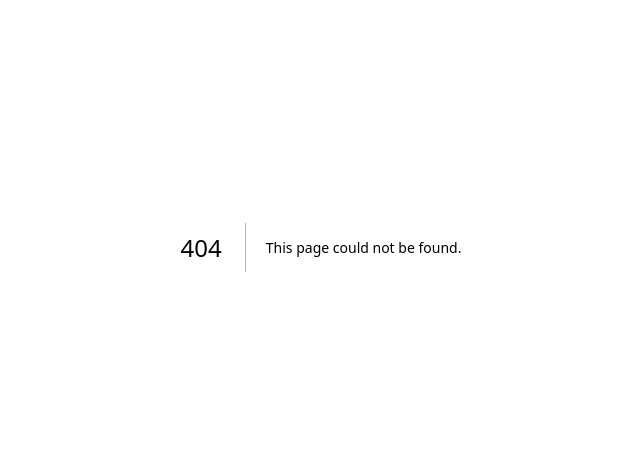
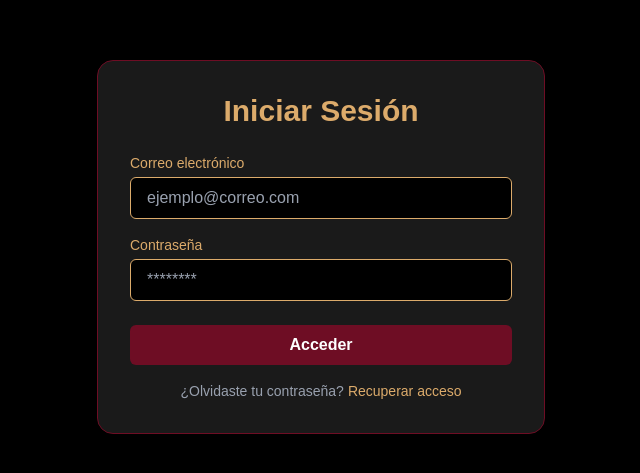
Before and after one commit to AlvaroCoder/dashboard-notaria-frontend, a Next.js app: page /login in a window 1280 px wide. Before the commit this address had no page. Shown: the part 153-626 px from the top of the page, without its empty margins (319-959 px from the left). Built offline with nearby package versions, Linux system fonts and the light colour scheme.

Commit message:
cambio en la pagina de dashboard

```diff
--- /dev/null
+++ b/src/app/dashboard/page.js
@@ -0,0 +1,7 @@
+import React from 'react'
+
+export default function Page() {
+  return (
+    <div>Page</div>
+  )
+};
--- a/src/app/layout.js
+++ b/src/app/layout.js
@@ -12,7 +12,7 @@ const geistMono = Geist_Mono({
 });
 
 export const metadata = {
-  title: "Create Next App",
+  title: "Dashboard notaria",
   description: "Generated by create next app",
 };
 
--- /dev/null
+++ b/src/app/login/page.js
@@ -0,0 +1,10 @@
+import { LoginForm } from '@/components/Forms'
+import React from 'react'
+
+export default function Page() {
+  return (
+    <div>
+      <LoginForm/>
+    </div>
+  )
+};
--- a/src/app/page.js
+++ b/src/app/page.js
@@ -2,102 +2,8 @@ import Image from "next/image";
 
 export default function Home() {
   return (
-    <div className="grid grid-rows-[20px_1fr_20px] items-center justify-items-center min-h-screen p-8 pb-20 gap-16 sm:p-20 font-[family-name:var(--font-geist-sans)]">
-      <main className="flex flex-col gap-[32px] row-start-2 items-center sm:items-start">
-        <Image
-          className="dark:invert"
-          src="/next.svg"
-          alt="Next.js logo"
-          width={180}
-          height={38}
-          priority
-        />
-        <ol className="list-inside list-decimal text-sm/6 text-center sm:text-left font-[family-name:var(--font-geist-mono)]">
-          <li className="mb-2 tracking-[-.01em]">
-            Get started by editing{" "}
-            <code className="bg-black/[.05] dark:bg-white/[.06] px-1 py-0.5 rounded font-[family-name:var(--font-geist-mono)] font-semibold">
-              src/app/page.js
-            </code>
-            .
-          </li>
-          <li className="tracking-[-.01em]">
-            Save and see your changes instantly.
-          </li>
-        </ol>
-
-        <div className="flex gap-4 items-center flex-col sm:flex-row">
-          <a
-            className="rounded-full border border-solid border-transparent transition-colors flex items-center justify-center bg-foreground text-background gap-2 hover:bg-[#383838] dark:hover:bg-[#ccc] font-medium text-sm sm:text-base h-10 sm:h-12 px-4 sm:px-5 sm:w-auto"
-            href="https://vercel.com/new?utm_source=create-next-app&utm_medium=appdir-template-tw&utm_campaign=create-next-app"
-            target="_blank"
-            rel="noopener noreferrer"
-          >
-            <Image
-              className="dark:invert"
-              src="/vercel.svg"
-              alt="Vercel logomark"
-              width={20}
-              height={20}
-            />
-            Deploy now
-          </a>
-          <a
-            className="rounded-full border border-solid border-black/[.08] dark:border-white/[.145] transition-colors flex items-center justify-center hover:bg-[#f2f2f2] dark:hover:bg-[#1a1a1a] hover:border-transparent font-medium text-sm sm:text-base h-10 sm:h-12 px-4 sm:px-5 w-full sm:w-auto md:w-[158px]"
-            href="https://nextjs.org/docs?utm_source=create-next-app&utm_medium=appdir-template-tw&utm_campaign=create-next-app"
-            target="_blank"
-            rel="noopener noreferrer"
-          >
-            Read our docs
-          </a>
-        </div>
-      </main>
-      <footer className="row-start-3 flex gap-[24px] flex-wrap items-center justify-center">
-        <a
-          className="flex items-center gap-2 hover:underline hover:underline-offset-4"
-          href="https://nextjs.org/learn?utm_source=create-next-app&utm_medium=appdir-template-tw&utm_campaign=create-next-app"
-          target="_blank"
-          rel="noopener noreferrer"
-        >
-          <Image
-            aria-hidden
-            src="/file.svg"
-            alt="File icon"
-            width={16}
-            height={16}
-          />
-          Learn
-        </a>
-        <a
-          className="flex items-center gap-2 hover:underline hover:underline-offset-4"
-          href="https://vercel.com/templates?framework=next.js&utm_source=create-next-app&utm_medium=appdir-template-tw&utm_campaign=create-next-app"
-          target="_blank"
-          rel="noopener noreferrer"
-        >
-          <Image
-            aria-hidden
-            src="/window.svg"
-            alt="Window icon"
-            width={16}
-            height={16}
-          />
-          Examples
-        </a>
-        <a
-          className="flex items-center gap-2 hover:underline hover:underline-offset-4"
-          href="https://nextjs.org?utm_source=create-next-app&utm_medium=appdir-template-tw&utm_campaign=create-next-app"
-          target="_blank"
-          rel="noopener noreferrer"
-        >
-          <Image
-            aria-hidden
-            src="/globe.svg"
-            alt="Globe icon"
-            width={16}
-            height={16}
-          />
-          Go to nextjs.org →
-        </a>
-      </footer>
+    <div className="w-full h-screen ">
+      <h1>Pagina </h1>
     </div>
   );
 }
--- /dev/null
+++ b/src/components/Forms/LoginForm.js
@@ -0,0 +1,67 @@
+"use client";
+
+import React, { useState } from "react";
+
+const LoginForm = () => {
+  const [email, setEmail] = useState("");
+  const [password, setPassword] = useState("");
+
+  const handleSubmit = (e) => {
+    e.preventDefault();
+    // Aquí puedes manejar el envío de datos (ej. API)
+    console.log("Email:", email, "Password:", password);
+  };
+
+  return (
+    <div className="min-h-screen flex items-center justify-center bg-[#000000] px-4">
+      <form
+        onSubmit={handleSubmit}
+        className="bg-[#1A1A1A] text-white w-full max-w-md p-8 rounded-2xl shadow-lg border border-[#6E0D24]"
+      >
+        <h2 className="text-3xl font-bold text-center text-[#DCAB6B] mb-6">
+          Iniciar Sesión
+        </h2>
+
+        <div className="mb-4">
+          <label className="block text-sm text-[#DCAB6B] mb-1">Correo electrónico</label>
+          <input
+            type="email"
+            className="w-full px-4 py-2 rounded-md bg-[#000000] text-white border border-[#DCAB6B] placeholder-gray-400 focus:outline-none focus:ring-2 focus:ring-[#DCAB6B]"
+            placeholder="ejemplo@correo.com"
+            value={email}
+            onChange={(e) => setEmail(e.target.value)}
+            required
+          />
+        </div>
+
+        <div className="mb-6">
+          <label className="block text-sm text-[#DCAB6B] mb-1">Contraseña</label>
+          <input
+            type="password"
+            className="w-full px-4 py-2 rounded-md bg-[#000000] text-white border border-[#DCAB6B] placeholder-gray-400 focus:outline-none focus:ring-2 focus:ring-[#DCAB6B]"
+            placeholder="********"
+            value={password}
+            onChange={(e) => setPassword(e.target.value)}
+            required
+          />
+        </div>
+
+        <button
+          type="submit"
+          className="w-full bg-[#6E0D24] hover:bg-[#8b142f] text-white font-semibold py-2 rounded-md transition duration-200"
+        >
+          Acceder
+        </button>
+
+        <p className="mt-4 text-center text-sm text-gray-400">
+          ¿Olvidaste tu contraseña?
+          <a href="#" className="text-[#DCAB6B] hover:underline ml-1">
+            Recuperar acceso
+          </a>
+        </p>
+      </form>
+    </div>
+  );
+};
+
+export default LoginForm;
--- /dev/null
+++ b/src/components/Forms/index.js
@@ -0,0 +1 @@
+export {default as LoginForm} from "@/components/Forms/LoginForm"
```
